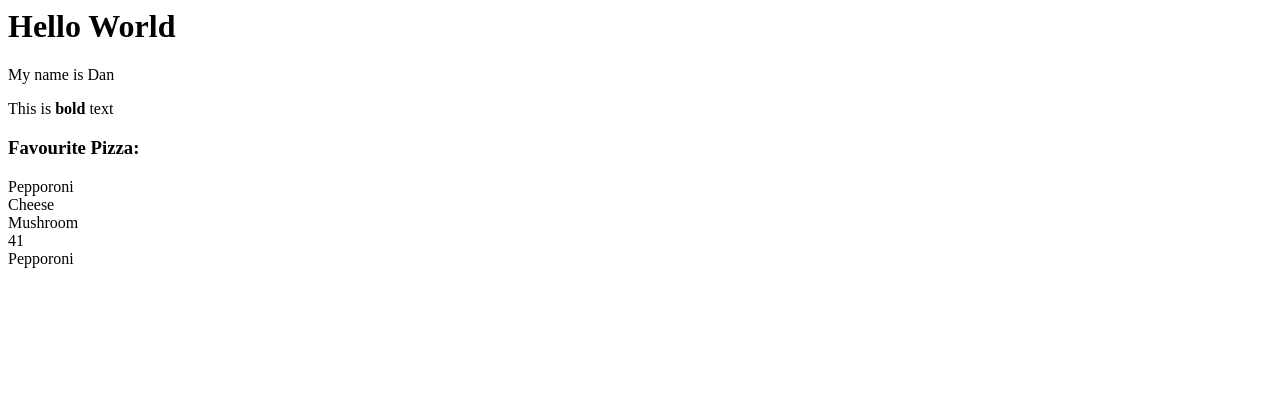
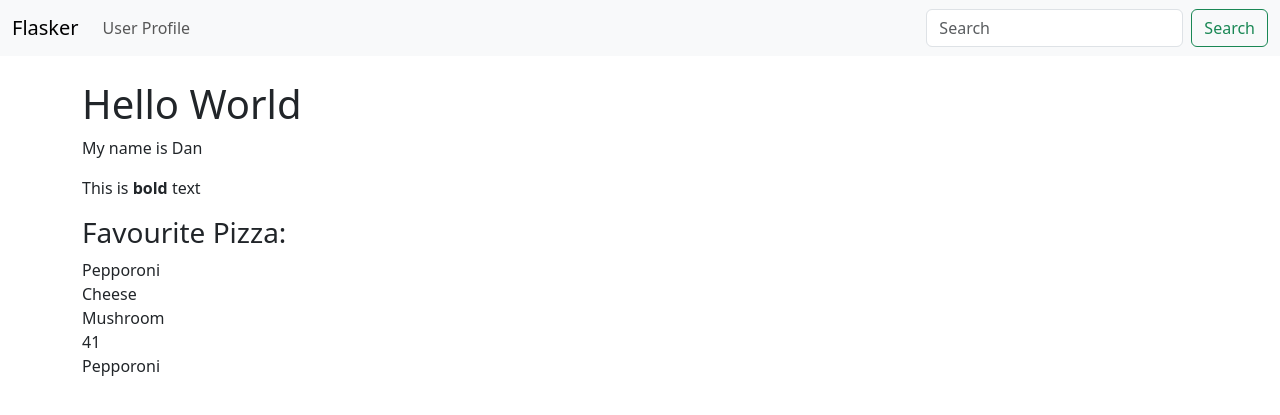
Before and after one commit to DanielBell29/flasker, a Flask app: page / in a window 1280 px wide. Shown: the top 415 px of the page. Run offline with Flask 3, Linux system fonts and the light colour scheme.

Commit message:
added new pages

```diff
--- a/hello.py
+++ b/hello.py
@@ -29,4 +29,5 @@ def page_not_found(e):
 
 
 
-# Custom Error Pages and Version Control - Flask Fridays #3
+# Web Forms With WTF! - Flask Fridays #5
+# git push
--- a/templates/404.html
+++ b/templates/404.html
@@ -1,5 +1,11 @@
+{% extends 'base.html' %}
+
+{% block content %}
+
 <br>
 <center>
 	<h1> 404 Error </h1>
 	<p> Sorry! Page Not Found - Try Again... </p>
 </center>
+
+{% endblock %}
--- a/templates/500.html
+++ b/templates/500.html
@@ -1,5 +1,11 @@
+{% extends 'base.html' %}
+
+{% block content %}
+
 <br>
 <center>
 	<h1> 500 Internal Server Error </h1>
 	<p> Try Again... </p>
 </center>
+
+{% endblock %}
--- /dev/null
+++ b/templates/base.html
@@ -0,0 +1,18 @@
+<!doctype html>
+<html lang="en">
+  <head>
+    <meta charset="utf-8">
+    <meta name="viewport" content="width=device-width, initial-scale=1">
+    <title> Flasker </title>
+    <link href="https://cdn.jsdelivr.net/npm/bootstrap@5.3.2/dist/css/bootstrap.min.css" rel="stylesheet" integrity="sha384-T3c6CoIi6uLrA9TneNEoa7RxnatzjcDSCmG1MXxSR1GAsXEV/Dwwykc2MPK8M2HN" crossorigin="anonymous">
+  </head>
+  <body>
+  	{% include'navbar.html' %}
+  	<br>
+  	<div class="container">
+  		{% block content %}
+    	{% endblock %}
+	</div>
+    <script src="https://cdn.jsdelivr.net/npm/bootstrap@5.3.2/dist/js/bootstrap.bundle.min.js" integrity="sha384-C6RzsynM9kWDrMNeT87bh95OGNyZPhcTNXj1NW7RuBCsyN/o0jlpcV8Qyq46cDfL" crossorigin="anonymous"></script>
+  </body>
+</html>
--- a/templates/index.html
+++ b/templates/index.html
@@ -1,3 +1,7 @@
+{% extends 'base.html' %}
+
+{% block content %}
+
 <h1> Hello World </h1>
 <p> My name is {{ first_name }} </p>
 <p> {{ stuff|safe }} </p>
@@ -7,3 +11,5 @@
 	{{ topping }}<br>
 {% endfor %}
 {{ favourite_pizza.0 }}
+
+{% endblock %}
--- /dev/null
+++ b/templates/navbar.html
@@ -0,0 +1,19 @@
+<nav class="navbar navbar-expand-lg bg-body-tertiary">
+  <div class="container-fluid">
+    <a class="navbar-brand" href="{{ url_for('index') }}">Flasker</a>
+    <button class="navbar-toggler" type="button" data-bs-toggle="collapse" data-bs-target="#navbarSupportedContent" aria-controls="navbarSupportedContent" aria-expanded="false" aria-label="Toggle navigation">
+      <span class="navbar-toggler-icon"></span>
+    </button>
+    <div class="collapse navbar-collapse" id="navbarSupportedContent">
+      <ul class="navbar-nav me-auto mb-2 mb-lg-0">
+        <li class="nav-item">
+          <a class="nav-link" href="{{ url_for('user', name='Dan') }}">User Profile</a>
+        </li>
+      </ul>
+      <form class="d-flex" role="search">
+        <input class="form-control me-2" type="search" placeholder="Search" aria-label="Search">
+        <button class="btn btn-outline-success" type="submit">Search</button>
+      </form>
+    </div>
+  </div>
+</nav>
--- a/templates/user.html
+++ b/templates/user.html
@@ -1 +1,7 @@
+{% extends 'base.html' %}
+
+{% block content %}
+
 <h1> Hello {{ user_name|capitalize }} </h1>
+
+{% endblock %}
```
